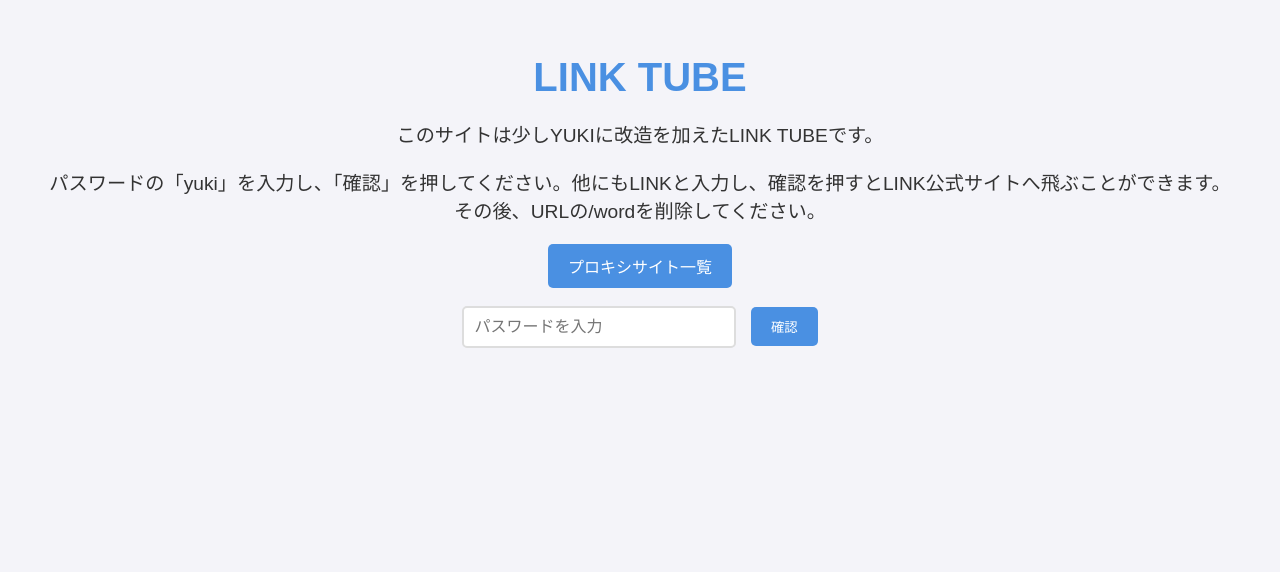
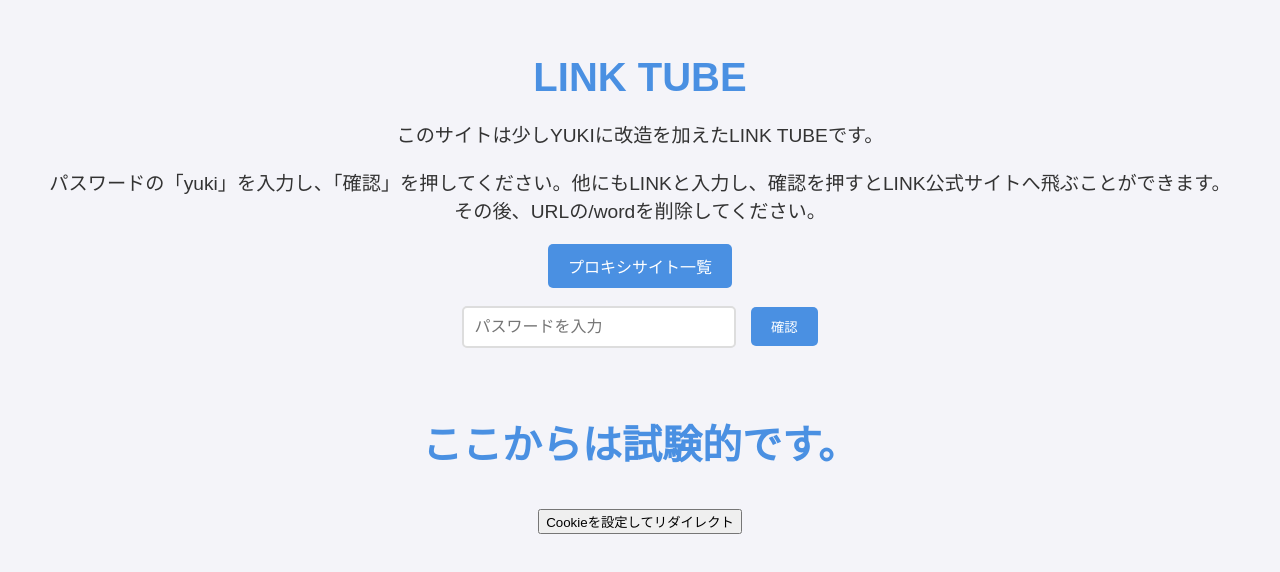
Before and after one commit to pokemogukunns/yuki-From-1, a plain HTML site: page templates/pass.html in a window 1280 px wide. Drawn offline with Linux system fonts and the light colour scheme.

Commit message:
Update pass.html

```diff
--- a/templates/pass.html
+++ b/templates/pass.html
@@ -90,6 +90,21 @@
     <a href="https://sites.google.com/view/linkunblockers" target="_blank">プロキシサイト一覧</a><br><br>
     <input id="word" type="text" placeholder="パスワードを入力">
     <input type="button" onClick="getlevel()" value="確認">
-    <div id="info"></div>
+    <div id="info"></div><br>
+    <h1>ここからは試験的です。</h1>
+    <br>
+    <script>
+        // Cookieを設定し、リダイレクトする関数
+        function setCookieAndRedirect() {
+            // Cookieにyukiという名前とその値を設定
+            document.cookie = "name=yuki; path=/; max-age=3600";  // 1時間有効
+            alert('Cookieが設定されました！');
+
+            // リダイレクト
+            window.location.href = '/';  // /にリダイレクト
+        }
+    </script>
+    <button onclick="setCookieAndRedirect()">Cookieを設定してリダイレクト</button>
+
 </body>
 </html>
```
